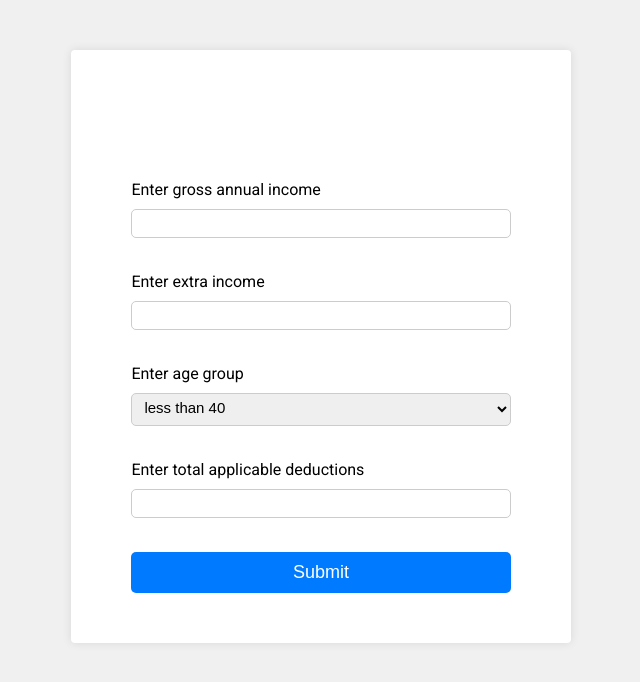
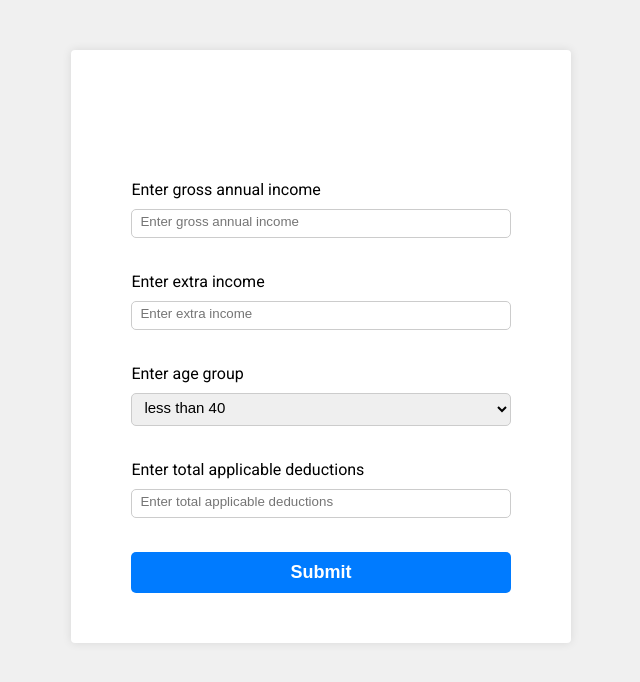
Before and after one commit to kunalthgr8/Flyte-Assignment, a plain HTML site: page index.html in a window 1280 px wide. Shown: the whole page, without its empty margins (319-959 px from the left). Drawn offline with nearby package versions, Linux system fonts and the light colour scheme.

Commit message:
Made minor changes

```diff
--- a/index.html
+++ b/index.html
@@ -27,7 +27,7 @@
             help
           </span></label
         >
-        <input type="number" id="gross-income" name="gross" />
+        <input type="number" id="gross-income" name="gross" placeholder="Enter gross annual income" />
         <br /><br />
 
         <label for="name"
@@ -40,7 +40,7 @@
             help
           </span></label
         >
-        <input type="number" id="extra-income" name="extra" />
+        <input type="number" id="extra-income" name="extra" placeholder="Enter extra income" />
         <br /><br />
 
         <label for="name"
@@ -70,7 +70,7 @@
             help
           </span></label
         >
-        <input type="number" id="deductions" name="deduct" />
+        <input type="number" id="deductions" name="deduct" placeholder="Enter total applicable deductions"/>
         <br /><br />
 
         <input type="submit" value="Submit" id="submit" />
--- a/style.css
+++ b/style.css
@@ -48,6 +48,10 @@ input[type="number"] {
 input[type="submit"] {
   width: 100%;
   padding: 10px;
+  display: flex;
+  justify-content: center;
+  align-items: center;
+  font-weight: 600;
   border: none;
   background-color: #007bff; /* Change button color as needed */
   color: #fff;
```
